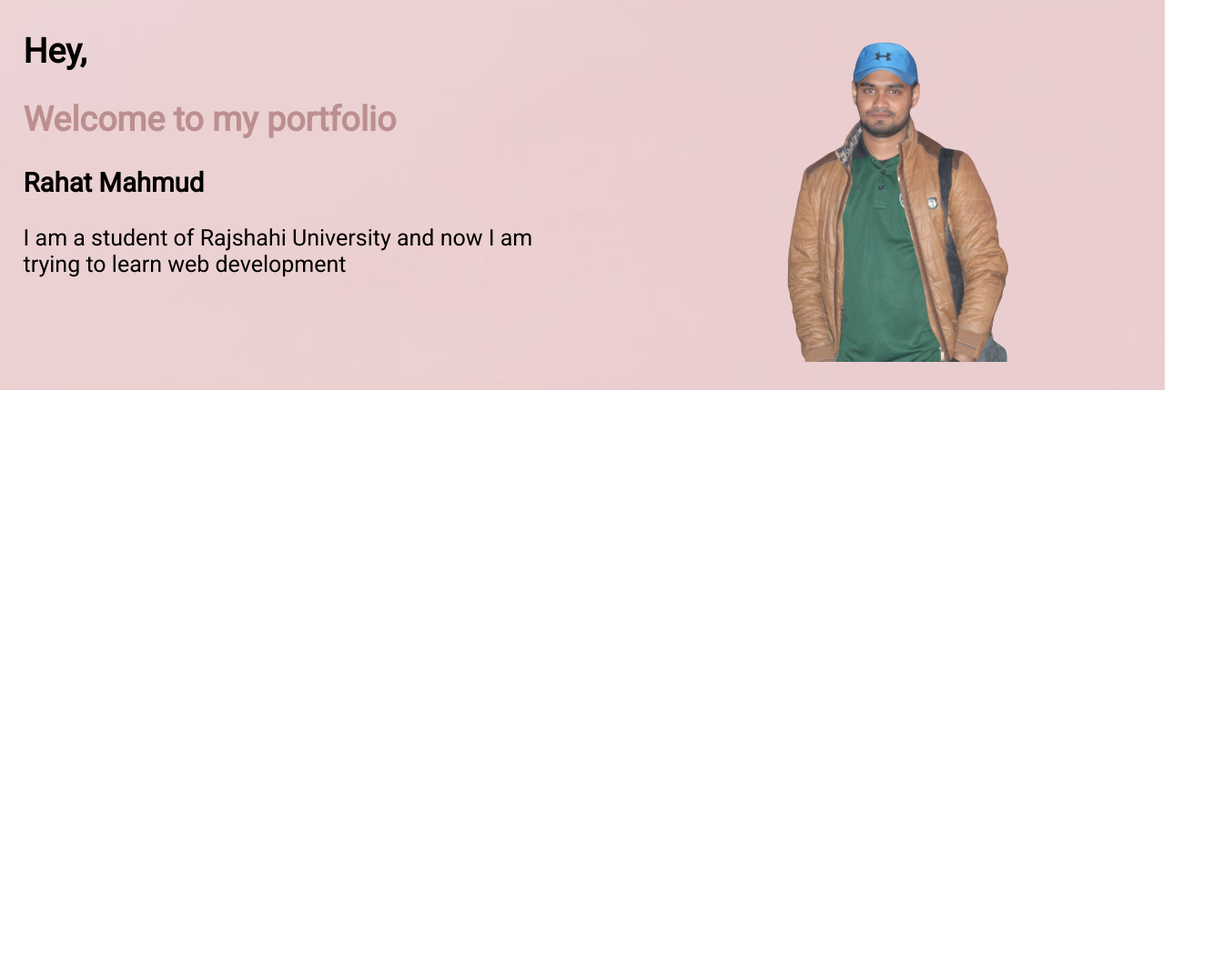
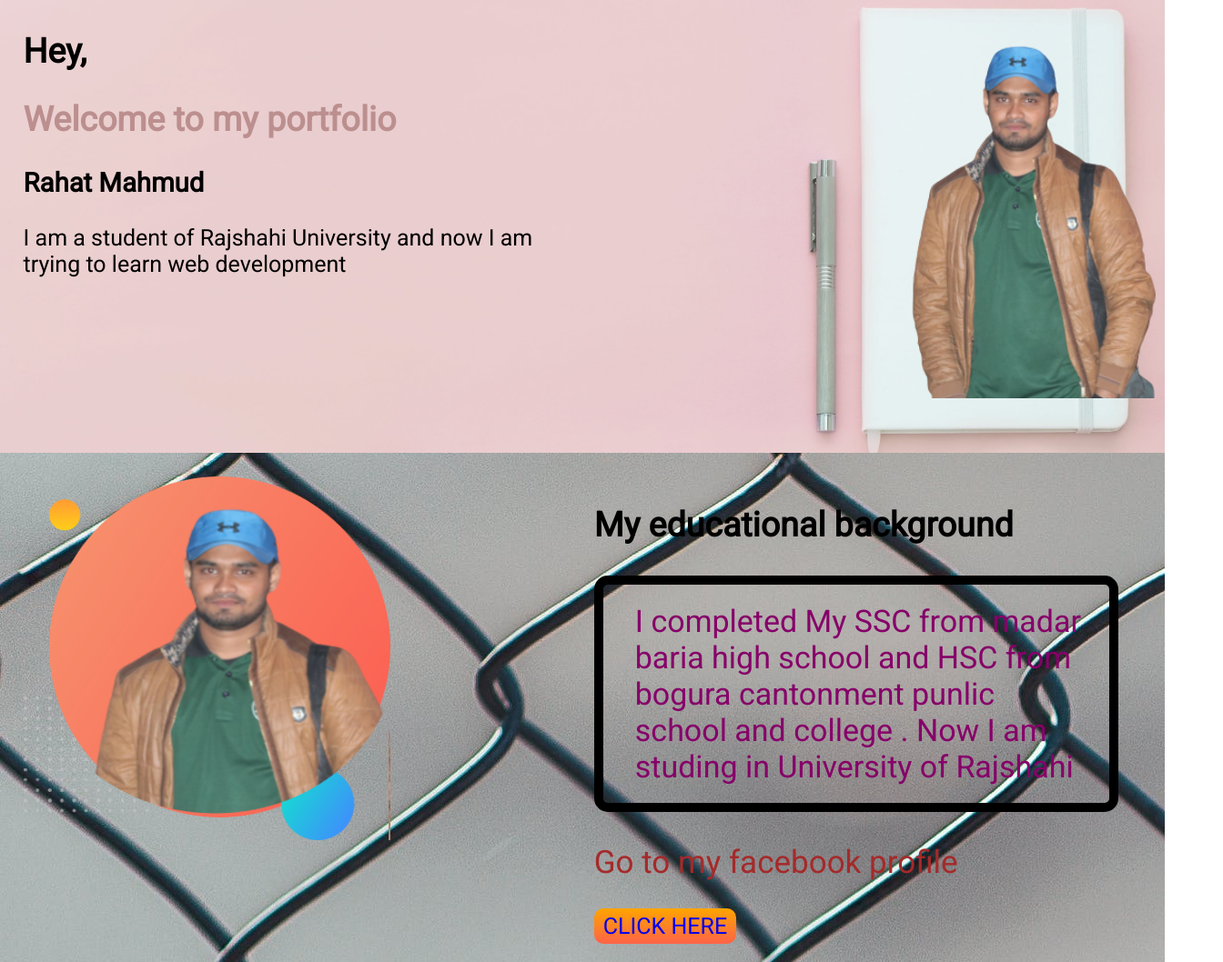
Before and after one commit to rahatmahmud12/My-second-portfolio, a plain HTML site: page index.html in a window 1280 px wide. Shown: the part 23-1081 px from the top of the page at 91% size, 1344 px wide, since content can reach past the window. Before the commit the page ends 800 px from the top, so only its background shows below. Drawn offline with Linux system fonts and the light colour scheme.

Commit message:
secenod section added

```diff
--- a/index.html
+++ b/index.html
@@ -28,6 +28,20 @@
                 alt="">
         </div>
 
+
+    </section>
+    <section class="sec-sec flexible-container">
+        <div class="fst-class flexible-container">
+            <img class="sec-img" src="image/my-bg.png" alt="">
+        </div>
+        <div class="fst-class flexible-container">
+            <h1>My educational background</h1>
+            <P id="text-one">I completed My SSC from madar baria high school and HSC from bogura cantonment punlic
+                school and college
+                . Now I am studing in University of Rajshahi</P>
+            <p id="text-two">Go to my facebook profile</p> <a class="fb-link" target="blank"
+                href="https://web.facebook.com/rahatul.islam.5492216/">CLICK HERE</a>
+        </div>
     </section>
 
 </body>
--- a/style.css
+++ b/style.css
@@ -11,7 +11,7 @@ body{
 }
 .fst-class{
     margin-left: 0;
-    width: 50%;
+    width: 45%;
     padding: 2%;
 
 }
@@ -19,8 +19,42 @@ body{
     background-image: url(image/pexels-photo-399161.jpeg);
     background-repeat: no-repeat;
     display: flex;
+    background-size:100%;
+    padding-bottom: 0px;
+    margin-bottom: 0px;
+
 }
 #my-pic{
     image-resolution: 150%;
-    padding-left: 20%;
+    padding-left: 45%;
+    padding-right: 5%;
+    padding-bottom: 5%;
+
 }
+.sec-sec{
+    background-image: url(image/pexels-photo-683402.png);
+    background-repeat: no-repeat;
+    display: flex;
+}
+.fst-class img{
+    width: 70%;
+}
+#text-one{
+    color: rgb(134, 0, 105);
+    font-size: 34px;
+    width: 90;
+    border: black solid 10px;
+    box-shadow: springgreen;
+    border-radius: 15px;
+    padding: 20px 25px 20px 35px;
+}
+#text-two{
+    font-size: 35px;
+    color: brown;
+}
+.fb-link{
+    text-decoration: none;
+    background-image: linear-gradient(orange, tomato);
+    padding: 5px 10px 5px 10px;
+    border-radius: 10px;
+}
```
Also changed, not shown: image/pexels-photo-683402.png (added).
